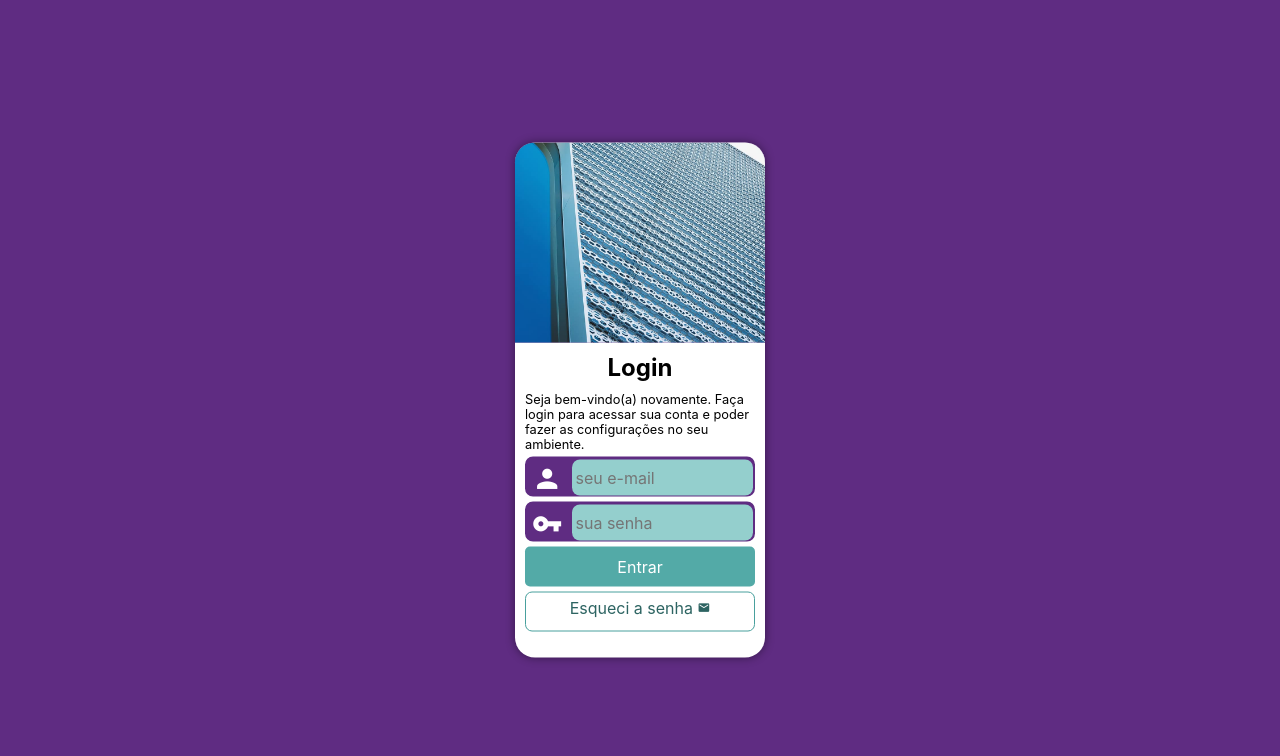
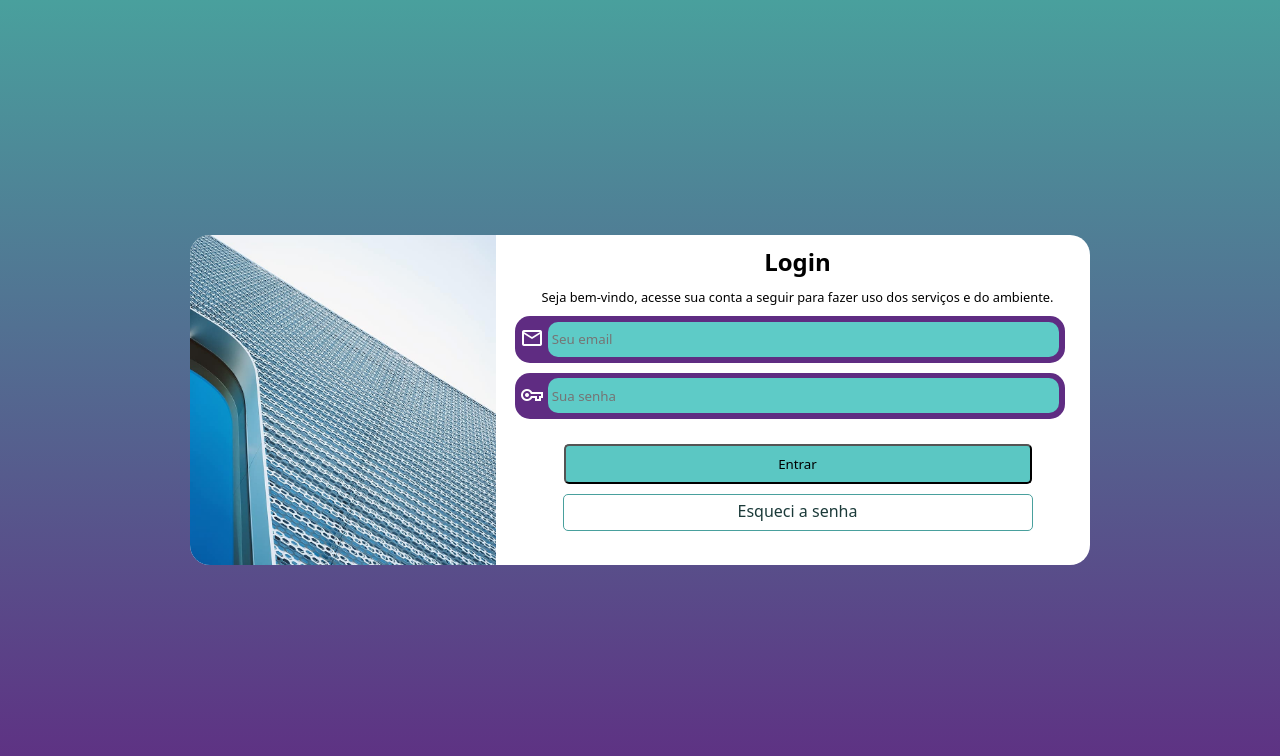
Before and after one commit to JoaoLVinente/Projeto-login, a plain HTML site: page index.html in a window 1280 px wide. Drawn offline with nearby package versions, Linux system fonts and the light colour scheme.

Commit message:
Refiz o projeto-login
Refiz o projeto login novamente do zero, usando meu conhecimento

```diff
--- a/estilos/estilos.media-query.css
+++ b/estilos/estilos.media-query.css
@@ -1,63 +1,93 @@
 @charset "UTF-8";
 
-/* Typical Device Breakpoints
-------------------------------
-Pequenas telas: até 600px
-Celular: de 600px até 768px
-Tablet: 768px até 992px
-Desktop: 992px até 1200px
-Grandes telas: acima de 1200px
-*/
-
-@media screen and (min-width: 768px) and (max-width: 992px) { /* CONFIGURAÇÃO PARA TABLET */
-    body {
-        background-image: linear-gradient(to top, #49a09d, #5f2c82);
+@media screen and (min-width: 768px) and (max-width: 992px) {
+    div#imagem {
+        float: left;
+        width: 34%;
+        height: 100%;
+        border-top-right-radius: 0px;
+        border-bottom-left-radius: 20px;
     }
 
-    section#login {
-        width: 80vw;
-        height: 280px;
-    }
-
-    section#login > div#imagem {
-        float: left;
-        width: 30%;
+    div#formulario {
+        float: right;
+        width: 65%;
         height: 100%;
     }
 
-    section#login > div#formulario {
-        float: right;
-        width: 70%;
+    section {
+        width: 600px;
+        height: 330px;
+
+        transition: width .3s, height .3s ;
+        transition-timing-function: ease;
+    }
+
+    div.info {
+        display: block;
+        margin: 10px 10px;
+        padding: 10px 5px 0px 5px;
+        background-color: #5f2c82;
+        border-radius: 15px;
+        width: 350px;
+    }
+
+    input.campo {
+        background-color: #5ecbc7;
+        border: 0px;
+        transform: translateY(-6px);
+        border-radius: 10px;
+        height: 35px;
+        padding-right: 4px;
+        width: 317px;
     }
 }
 
-@media screen and (min-width: 992px) { /* CONFIGURAÇÕES PARA DESKTOP */
-    body {
-        background-image: linear-gradient(to top, #49a09d, #5f2c82);
+@media screen and (min-width: 992px) {
+    div#imagem {
+        float: left;
+        width: 34%;
+        height: 100%;
+        border-top-right-radius: 0px;
+        border-bottom-left-radius: 20px;
     }
 
-    section#login {
-        width: 950px;
-        height: 350px;
-    }
-
-    section#login > div#imagem {
+    div#formulario {
         float: right;
-        width: 50%;
+        width: 65%;
         height: 100%;
     }
 
-    section#login > div#formulario {
-        float: left;
-        width: 50%;
+    section {
+        width: 900px;
+        height: 330px;
     }
 
-    div#formulario > h1 {
-        font-size: 2em;
+    p {
+        text-align: center;
     }
 
-    div#formulario > p {
-        font-size: 1em;
-        margin: 20px 0px;
+    div.info {
+        display: block;
+        margin: 10px 10px;
+        padding: 10px 5px 0px 5px;
+        background-color: #5f2c82;
+        border-radius: 15px;
+        width: 540px;
+    }
+
+    input.campo {
+        background-color: #5ecbc7;
+        border: 0px;
+        transform: translateY(-6px);
+        border-radius: 10px;
+        height: 35px;
+        padding-right: 4px;
+        width: 507px;
+    }
+
+    div#botoes {
+        display: block;
+        transform: translateY(15px);
     }
 }
--- a/estilos/style.css
+++ b/estilos/style.css
@@ -6,137 +6,108 @@
     Lilás: #5f2c82
 */
 
-* {
-    font-family: -apple-system, BlinkMacSystemFont, 'Segoe UI', Roboto, Oxygen, Ubuntu, Cantarell, 'Open Sans', 'Helvetica Neue', sans-serif;
+*{
     padding: 0px;
     margin: 0px;
-    box-sizing: border-box;
+    font-family: system-ui, -apple-system, BlinkMacSystemFont, 'Segoe UI', Roboto, Oxygen, Ubuntu, Cantarell, 'Open Sans', 'Helvetica Neue', sans-serif;
 }
 
-body, html {
-    background-color: #5f2c82;
+html, body {
+    background-image: linear-gradient(to top, #5f2c82,#49a09d);
+    width: 100vw;
     height: 100vh;
-    width: 100vw;
+    position: relative;
 }
 
-main {
-    position: relative;
-    height: 100vh;
-    width: 100vw;
+section {
+    background-color: white;
+    width: 270px;
+    height: 510px;
+    position: absolute;
+
+    top: 50%;
+    left: 50%;
+    transform: translate(-50%, -50%);
+    border-radius: 20px;
 }
 
-section#login {
-    position: absolute;
-    top: 50%;
-    left: 50%;
-    overflow: hidden;
-
-    background-color: white;
-    width: 250px;
-    height: 515px;
-    border-radius: 20px;
-    box-shadow: 0px 0px 10px rgba(0, 0, 0, 0.450);
-
-    transform: translate(-50%, -50%);
-    transition: width .3s, height .3s;
-    transition-timing-function: ease;
-}
-
-section#login > div#imagem {
-    display: block;
-    background: #5f2c82 url(../imagens/metal.jpg) no-repeat;
+div#imagem {
+    background-image: url(../imagens/metal.jpg);
+    height: 200px;
+    border-top-left-radius: 20px;
+    border-top-right-radius: 20px;
+    background-position: left center;
+    background-repeat: no-repeat;
     background-size: cover;
-    background-position: left bottom;
-    height: 200px;
-}
-
-section#login > div#formulario {
-    display: block;
-    padding: 10px;
 }
 
 div#formulario > h1 {
     text-align: center;
-    margin-bottom: 10px;
+    padding: 10px 0px;
 }
 
 div#formulario > p {
-    font-size: 0.8em;
+    padding: 0px 8px;
+    font-size: .8em;
 }
 
-form > div.campo {
-    background-color: #5f2c82;
-    border: 2px solid #5f2c82;
-    display: block;
-    width: 100%;
-    height: 40px;
-    border-radius: 8px;
-    margin: 5px 0px;
+span {
+    color: white;
 }
 
-div.campo > label {
-    display: none;
+div.info {
+    display: block;
+    margin: 10px 10px;
+    padding: 10px 5px 0px 5px;
+    background-color: #5f2c82;
+    border-radius: 15px;
+    width: 240px;
 }
 
-div.campo > i {
-    color: white;
-    /*background-color: black;*/
-    font-size: 1.9em;
-    width: 40px;
-    padding: 5px;
+input.campo:focus-within {
+    background-color: white;
+    color: black;
 }
 
-div.campo > input {
-    background-color: #94cfcd;
-    font-size: 1em;
-    width: calc(100% - 45px);
-    height: 100%;
+input.campo {
+    background-color: #5ecbc7;
     border: 0px;
-    border-radius: 8px;
-    padding: 4px;
-    transform: translateY(-10px);
+    transform: translateY(-6px);
+    border-radius: 10px;
+    height: 35px;
+    padding-right: 4px;
 }
 
-div.campo > input:focus-within {
-    background-color: white;
-    border: none;
+input[type=submit] {
+    display: block;
+    margin: auto;
+    width: 80%;
+    height: 40px;
+    margin-bottom: 10px;
+    border-radius: 5px;
+    background-color: #5bc7c3;
 }
 
-form > input[type=submit] {
-    display: block;
-    font-size: 1em;
-    width: 100%;
-    height: 40px;
-    background-color: #53aaa7;
+input[type=submit]:hover {
+    background-color: #295a58;
+    cursor: pointer;
     color: white;
-    border: none;
-    border-radius: 5px;
-    cursor: pointer;
 }
 
-form > input[type=submit]:hover {
-    background-color: #2d6462;
+a {
+    display: block;
+    text-align: center;
+    margin: auto;
+    border: 1px solid #49a09d;
+    text-decoration: none;
+    width: 80%;
+    height: 30px;
+    padding-top: 5px;
+    border-radius: 5px;
+    color: #1b3a39;
 }
 
-form > a.botao {
-    display: block;
-    text-align: center;
-    font-size: 1em;
-    width: 100%;
-    height: 40px;
-    padding-top: 5px;
-    margin-top: 5px;
-    background-color: white;
-    color: #2d6462;
-    border: 1px solid #49a09d;
-    border-radius: 7px;
-    text-decoration: none;
+a:hover {
+    background-color: #295a58;
+    color: white;
 }
-
-form > a.botao:hover {
-    background-color: #6cd3cf;
-}
-
-form > a.botao > i {
-    font-size: 0.8em;
-}
--- a/index.html
+++ b/index.html
@@ -4,35 +4,45 @@
     <meta charset="UTF-8">
     <meta name="viewport" content="width=device-width, initial-scale=1.0">
     <title>Login</title>
-    <link href="https://fonts.googleapis.com/icon?family=Material+Icons" rel="stylesheet">
+    <link rel="stylesheet" href="https://fonts.googleapis.com/css2?family=Material+Symbols+Outlined:opsz,wght,FILL,GRAD@20..48,100..700,0..1,-50..200&icon_names=mail" />
+    <link rel="stylesheet" href="https://fonts.googleapis.com/css2?family=Material+Symbols+Outlined:opsz,wght,FILL,GRAD@20..48,100..700,0..1,-50..200&icon_names=vpn_key" />
     <link rel="stylesheet" href="estilos/style.css">
-    <link rel="stylesheet" href="estilos/media-query.css">
+    <link rel="stylesheet" href="estilos/estilos.media-query.css">
 </head>
 <body>
     <main>
-        <section id="login">
+        <section>
             <div id="imagem">
-                <!-- Aqui vai a imagem nas CSS -->
             </div>
             <div id="formulario">
                 <h1>Login</h1>
-                <p>Seja bem-vindo(a) novamente. Faça login para acessar sua conta e poder fazer as configurações no seu ambiente.</p>
+                <p>
+                    Seja bem-vindo, acesse sua conta a seguir para fazer uso dos serviços e do ambiente.
+                </p>
                 <form action="login.php" method="post" autocomplete="on">
-                    <div class="campo">
-                        <i class="material-icons">person</i>
-                        <input type="email" name="login" id="ilogin" placeholder="seu e-mail" autocomplete="email" required maxlength="30">
-                        <label for="ilogin">Login</label>
+
+                    <div class="info">
+                        <span class="material-symbols-outlined">
+                            mail
+                        </span>
+                        <input type="email" name="email" id="iemail" class="campo" size="28" placeholder=" Seu email" required autocomplete="email">
+                        <label for="iemail"></label>
                     </div>
-                    <div class="campo">
-                        <i class="material-icons">vpn_key</i>
-                        <input type="password" name="senha" id="isenha" placeholder="sua senha" autocomplete="current-password" required minlength="8" maxlength="20">
-                        <label for="isenha">Senha</label>
+                    <div class="info">
+                        <span class="material-symbols-outlined">
+                            vpn_key
+                        </span>
+                        <input type="password" name="senha" id="isenha" class="campo" size="
+                        28" placeholder=" Sua senha" required minlength="8" maxlength="12" autocomplete="current-password">
+                        <label for="isenha"></label>
                     </div>
+                </form>
+                <div id="botoes">
                     <input type="submit" value="Entrar">
-                    <a href="esqueci.html" class="botao">
-                        Esqueci a senha <i class="material-icons">mail</i>
+                    <a href="Esqueci.html">
+                        Esqueci a senha
                     </a>
-                </form>
+                </div>
             </div>
         </section>
     </main>
```
